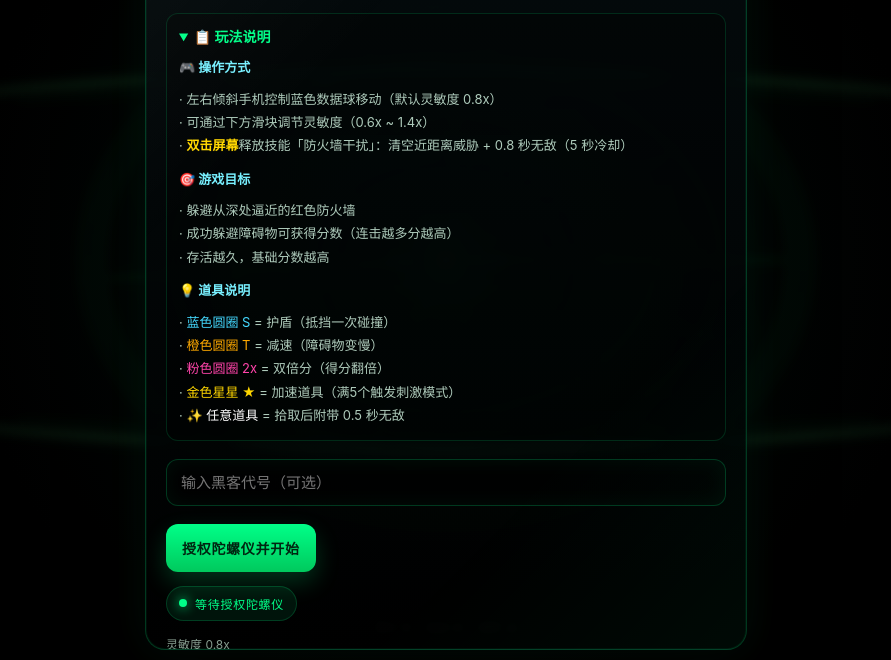
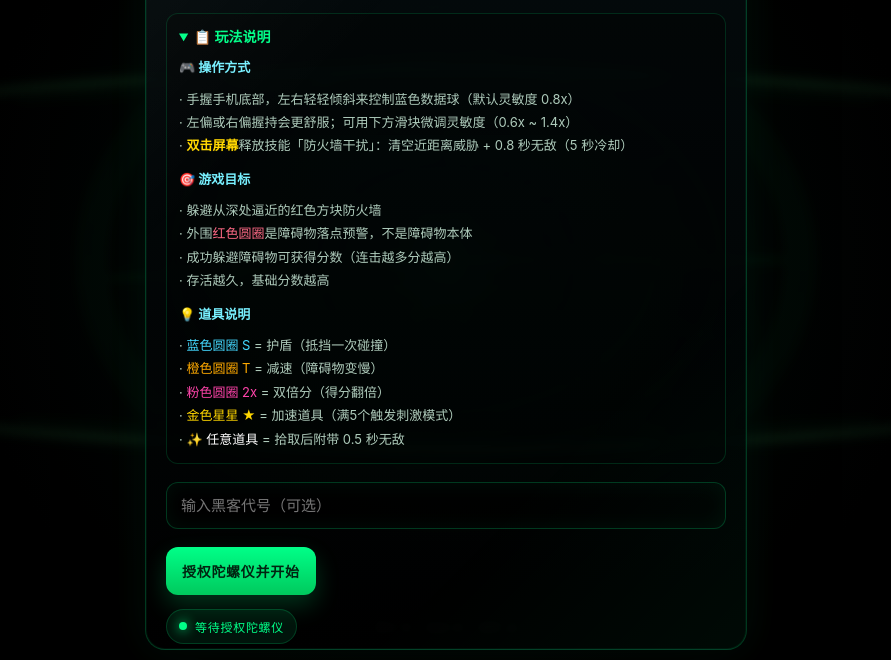
Before and after one commit to ZZDR1023/cyber-infiltration, a plain HTML site: page index.html in a window 1280 px wide. Shown: the part 140-800 px from the top of the page, without its empty margins (194-1085 px from the left). Drawn offline with Linux system fonts and the light colour scheme.

Commit message:
docs: 完善项目 README 说明文档

```diff
--- a/index.html
+++ b/index.html
@@ -402,12 +402,13 @@
           <summary style="color:var(--green); cursor:pointer; font-weight:700; font-size:14px;">📋 玩法说明</summary>
           <div style="margin-top:10px; font-size:13px; line-height:1.8; color:rgba(218,253,232,0.8);">
             <div style="margin-bottom:8px;"><strong style="color:#78f0ff;">🎮 操作方式</strong></div>
-            <div>· 左右倾斜手机控制蓝色数据球移动（默认灵敏度 0.8x）</div>
-            <div>· 可通过下方滑块调节灵敏度（0.6x ~ 1.4x）</div>
+            <div>· 手握手机底部，左右轻轻倾斜来控制蓝色数据球（默认灵敏度 0.8x）</div>
+            <div>· 左偏或右偏握持会更舒服；可用下方滑块微调灵敏度（0.6x ~ 1.4x）</div>
             <div>· <strong style="color:#ffd700;">双击屏幕</strong>释放技能「防火墙干扰」：清空近距离威胁 + 0.8 秒无敌（5 秒冷却）</div>
 
             <div style="margin:10px 0 8px;"><strong style="color:#78f0ff;">🎯 游戏目标</strong></div>
-            <div>· 躲避从深处逼近的红色防火墙</div>
+            <div>· 躲避从深处逼近的红色方块防火墙</div>
+            <div>· 外围<span style="color:#ff6b86;">红色圆圈</span>是障碍物落点预警，不是障碍物本体</div>
             <div>· 成功躲避障碍物可获得分数（连击越多分越高）</div>
             <div>· 存活越久，基础分数越高</div>
 
```
